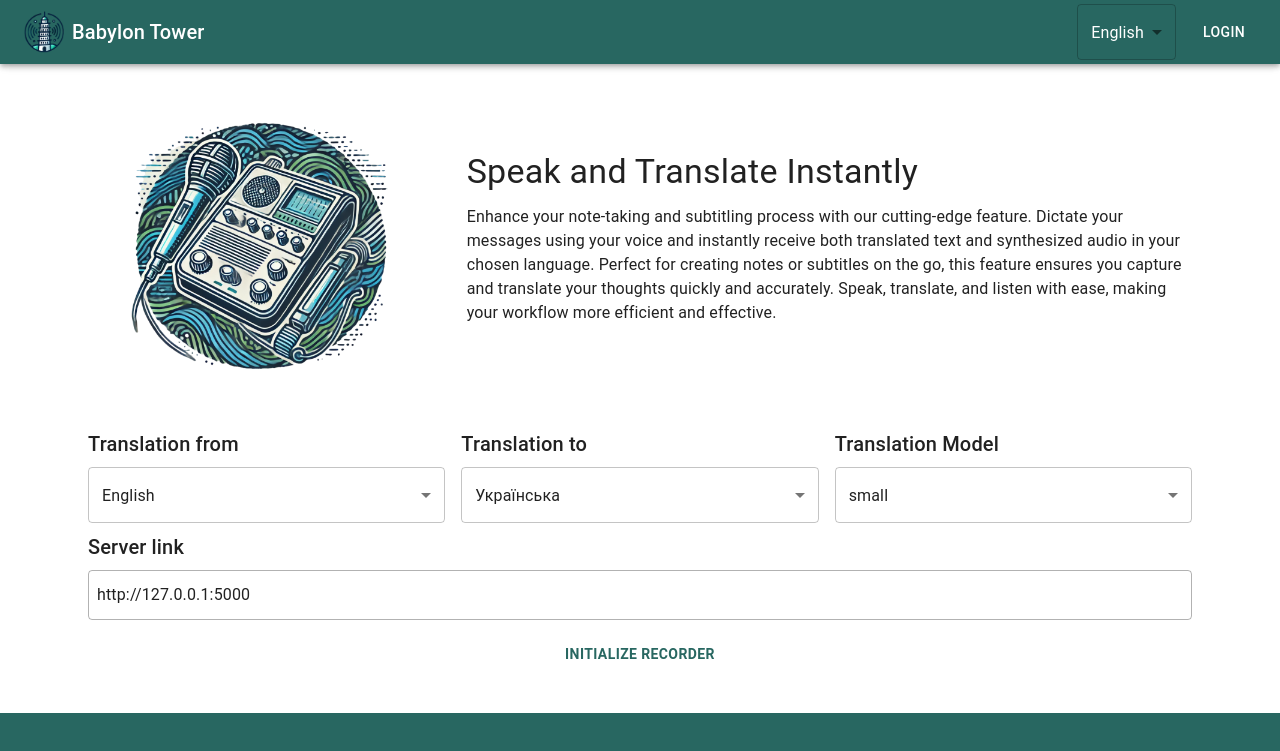
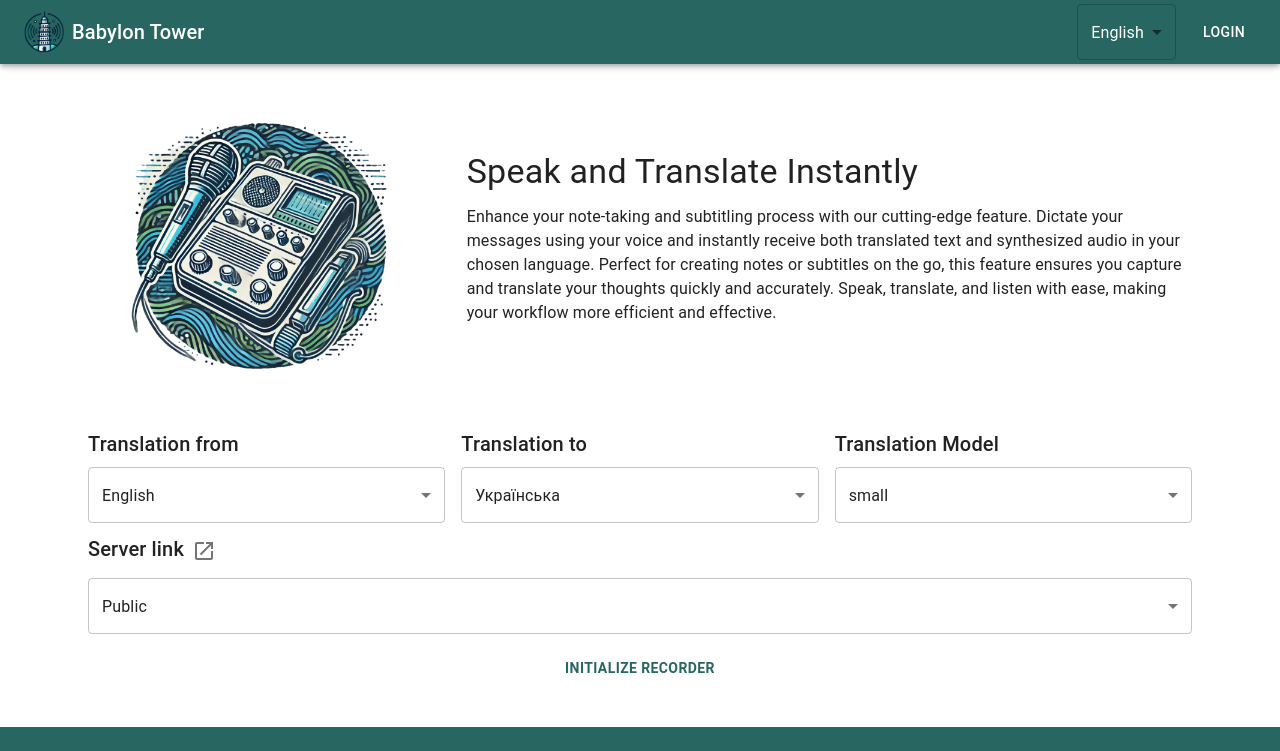
Before and after one commit to Artuar/babelTower, a Next.js app in the folder frontend/: page /voice-recorder in a window 1280 px wide. Shown: the top 751 px of the page. Built offline with nearby package versions, Linux system fonts and the light colour scheme; no server answers.

Commit message:
# set permanent hostname

```diff
--- a/frontend/components/InitialisationForm.tsx
+++ b/frontend/components/InitialisationForm.tsx
@@ -1,7 +1,8 @@
 import { useEffect } from 'react';
-import {Grid, IconButton, Input, InputAdornment, MenuItem, Select, Typography} from "@mui/material";
-import { TranslationModel } from "../types/types";
+import {Grid, IconButton, InputAdornment, MenuItem, Select, Typography} from "@mui/material";
+import {TranslationModel} from "../types/types";
 import OpenInNewIcon from '@mui/icons-material/OpenInNew';
+import { LOCAL_URL, PUBLIC_URL } from "../constants/constants";
 
 interface InitialisationFormProps {
   languageFrom: string
@@ -11,10 +12,8 @@ interface InitialisationFormProps {
   modelName: string,
   setModelName: (language: TranslationModel) => void
   serverUrl: string,
-  setServerUrl: (language: string) => void
+  setServerUrl: (url: string) => void
 }
-
-const DEFAULT_URL = 'http://127.0.0.1:5000'
 
 export const InitialisationForm: React.FC<InitialisationFormProps> = ({
   languageFrom,
@@ -37,7 +36,7 @@ export const InitialisationForm: React.FC<InitialisationFormProps> = ({
       }
     };
 
-    void fetchServerUrl();
+    // void fetchServerUrl();
   }, []);
 
   return (
@@ -99,22 +98,21 @@ export const InitialisationForm: React.FC<InitialisationFormProps> = ({
       <Grid item xs={12} md={4} mt={1}>
         <Typography variant="h6" gutterBottom>
           Server link
+          {
+            serverUrl !== LOCAL_URL &&
+            <IconButton onClick={() => window.open(PUBLIC_URL, '_blank')}>
+              <OpenInNewIcon />
+            </IconButton>
+          }
         </Typography>
-        <Input
-          sx={{ p: 1, border: 1, borderRadius: 1, borderColor: "rgba(0, 0, 0, 0.3)" }}
-          disableUnderline
-          onChange={(event) => setServerUrl(event.currentTarget.value || DEFAULT_URL)}
+        <Select
           value={serverUrl}
+          onChange={(e) => setServerUrl(e.target.value)}
           fullWidth
-          endAdornment={
-            serverUrl !== DEFAULT_URL &&
-            <InputAdornment position="end">
-              <IconButton onClick={() => window.open(serverUrl, '_blank')}>
-                <OpenInNewIcon />
-              </IconButton>
-            </InputAdornment>
-          }
-        />
+        >
+          <MenuItem value={LOCAL_URL}>Localhost</MenuItem>
+          <MenuItem value={PUBLIC_URL}>Public</MenuItem>
+        </Select>
       </Grid>
     </>
   );
--- a/frontend/constants/constants.ts
+++ b/frontend/constants/constants.ts
@@ -1,2 +1,5 @@
 export const FILE_MAX_SIZE = 100 * 1024 * 1024
 export const FILE_TYPE = 'audio/mpeg'
+
+export const LOCAL_URL = 'http://127.0.0.1:5000'
+export const PUBLIC_URL = 'https://curious-goldfish-next.ngrok-free.app'
--- a/frontend/pages/audio-translation/index.tsx
+++ b/frontend/pages/audio-translation/index.tsx
@@ -3,7 +3,7 @@ import { Box, Container, Grid, Typography } from '@mui/material';
 import Layout from '../layout';
 import { FeatureArticle } from "../../components/FeatureArticle";
 import { TranslationModel } from "../../types/types";
-import { FILE_MAX_SIZE, FILE_TYPE } from "../../constants/constants";
+import { FILE_MAX_SIZE, FILE_TYPE, PUBLIC_URL } from "../../constants/constants";
 import { InitialisationForm } from "../../components/InitialisationForm";
 import { Loading } from "../../components/Loading";
 import { Button } from "../../components/Button";
@@ -13,7 +13,7 @@ const AudioTranslationContent: React.FC = () => {
   const [languageTo, setLanguageTo] = useState('ua');
   const [languageFrom, setLanguageFrom] = useState('en');
   const [modelName, setModelName] = useState<TranslationModel>('small');
-  const [url, setUrl] = useState<string>('http://127.0.0.1:5000');
+  const [url, setUrl] = useState<string>(PUBLIC_URL);
   const [uploading, setUploading] = useState(false);
   const [translatedAudio, setTranslatedAudio] = useState<string | null>(null);
   const [error, setError] = useState<string | null>(null);
--- a/frontend/pages/voice-recorder/index.tsx
+++ b/frontend/pages/voice-recorder/index.tsx
@@ -9,12 +9,13 @@ import { Loading } from "../../components/Loading";
 import { Console } from "../../components/Console";
 import { Button } from "../../components/Button";
 import { MicrophoneManager } from '../../helpers/MicrophoneManager';
+import { PUBLIC_URL } from "../../constants/constants";
 
 const VoiceRecorderContent: React.FC = () => {
   const [languageTo, setLanguageTo] = useState('ua');
   const [languageFrom, setLanguageFrom] = useState('en');
   const [modelName, setModelName] = useState<TranslationModel>('small');
-  const [url, setUrl] = useState<string>('http://127.0.0.1:5000');
+  const [url, setUrl] = useState<string>(PUBLIC_URL);
   const [loading, setLoading] = useState(false);
   const [recording, setRecording] = useState(false);
   const [isInitialized, setIsInitialized] = useState(false);
```
Also changed, not shown: frontend/types/types.ts (line endings or trailing spaces), 1 other file (tests, documents, lock files or other folders).
